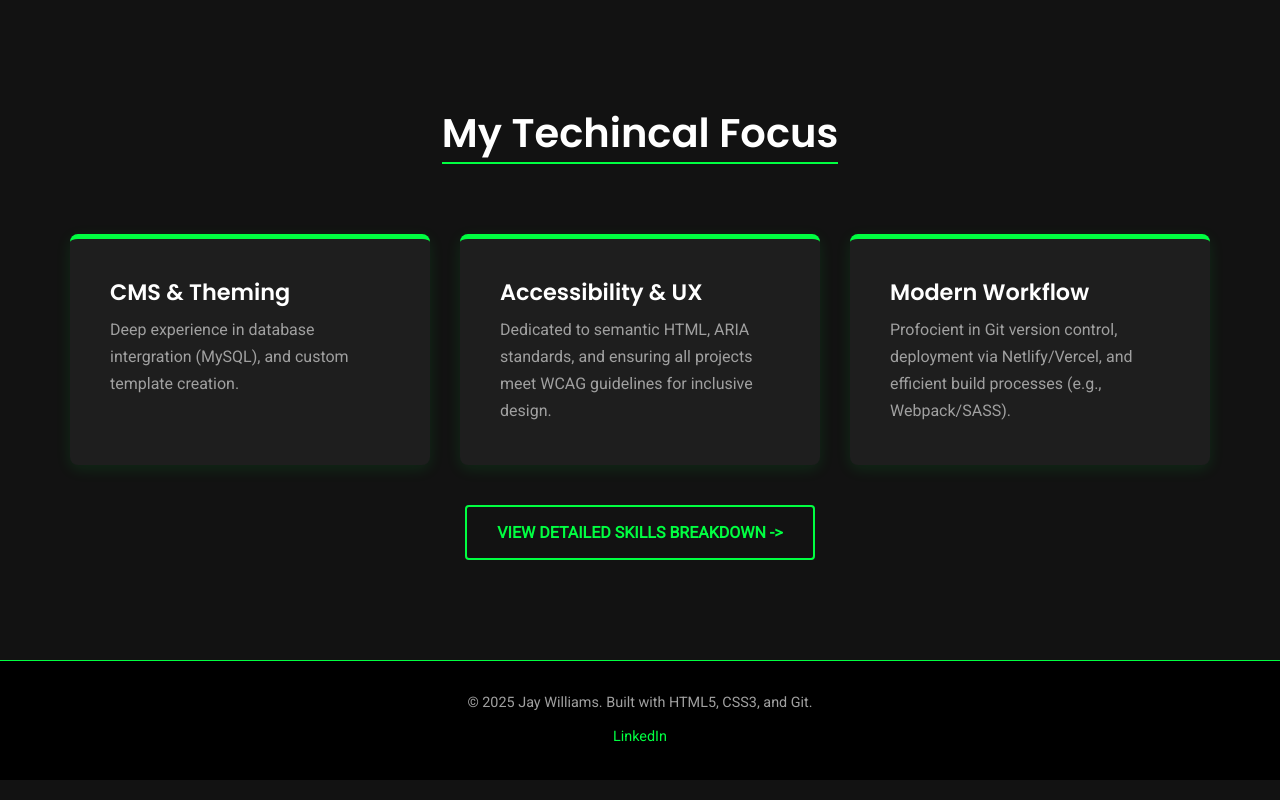
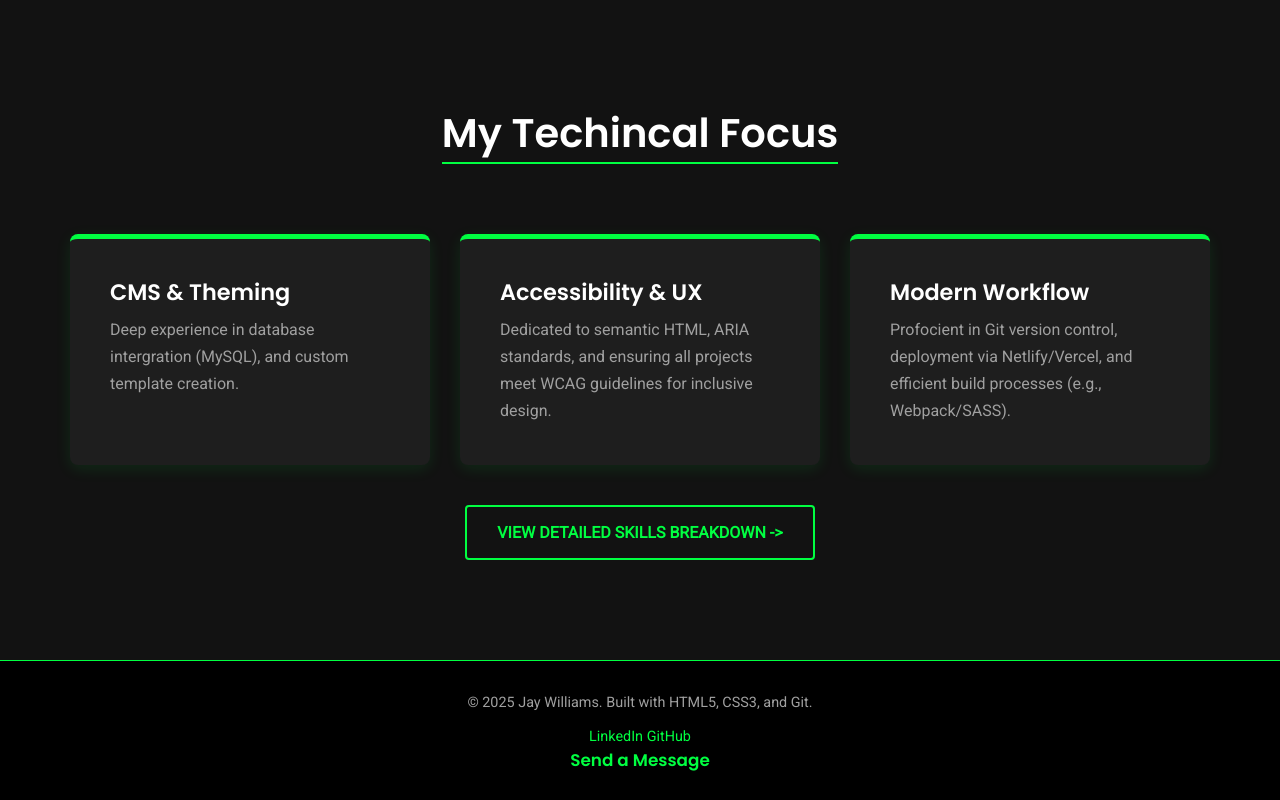
Before and after one commit to jay-transit-glitch/jay-williams-portfolio, a plain HTML site: page index.html in a window 1280 px wide. Shown: the part 601-1401 px from the top of the page. Drawn offline with Linux system fonts and the light colour scheme.

Commit message:
Initial commit: Complete portfolio structure

```diff
--- a/index.html
+++ b/index.html
@@ -65,7 +65,12 @@
                 <p>&copy; 2025 Jay Williams. Built with HTML5, CSS3, and Git.</p>
                 <div class="social-links">
                     <a href="www.linkedin.com/in/jaywilliamsresume" target="_blank">LinkedIn</a>
+                    <a href="#" target="_blank" class="contact-link">GitHub</a>
                 </div>
+            </div>
+
+            <div class="contact-form-card">
+                <h3>Send a Message</h3>
             </div>
         </footer>
     </body>
```
Also changed, not shown: projects.html (+1 -2 lines).
